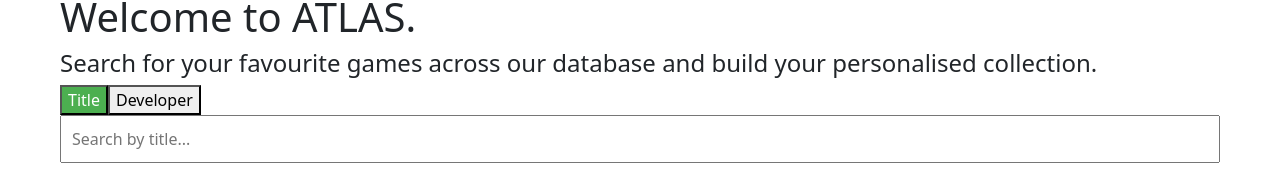
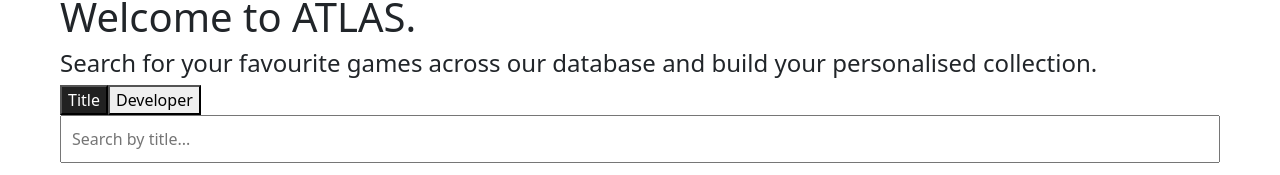
Before and after one commit to ajscatman/ATLAS, a React (Create React App) app in the folder atlas/frontend/: page /home in a window 1280 px wide. Shown: the part 110-285 px from the top of the page. Built offline with nearby package versions, Linux system fonts and the light colour scheme; sample sign-in values are in the browser's storage.

Commit message:
atlas project v0.90b
button tweaks

```diff
--- a/atlas/frontend/src/HomePage.css
+++ b/atlas/frontend/src/HomePage.css
@@ -14,7 +14,7 @@
   animation: fadeInUp 1s ease 0s forwards;
 }
 button.active {
-    background-color: #4CAF50; /* Green background for the active button */
+    background-color: #212121;
     color: white;
   }
 
```
Also changed, not shown: 1 other file (tests, documents, lock files or other folders).
